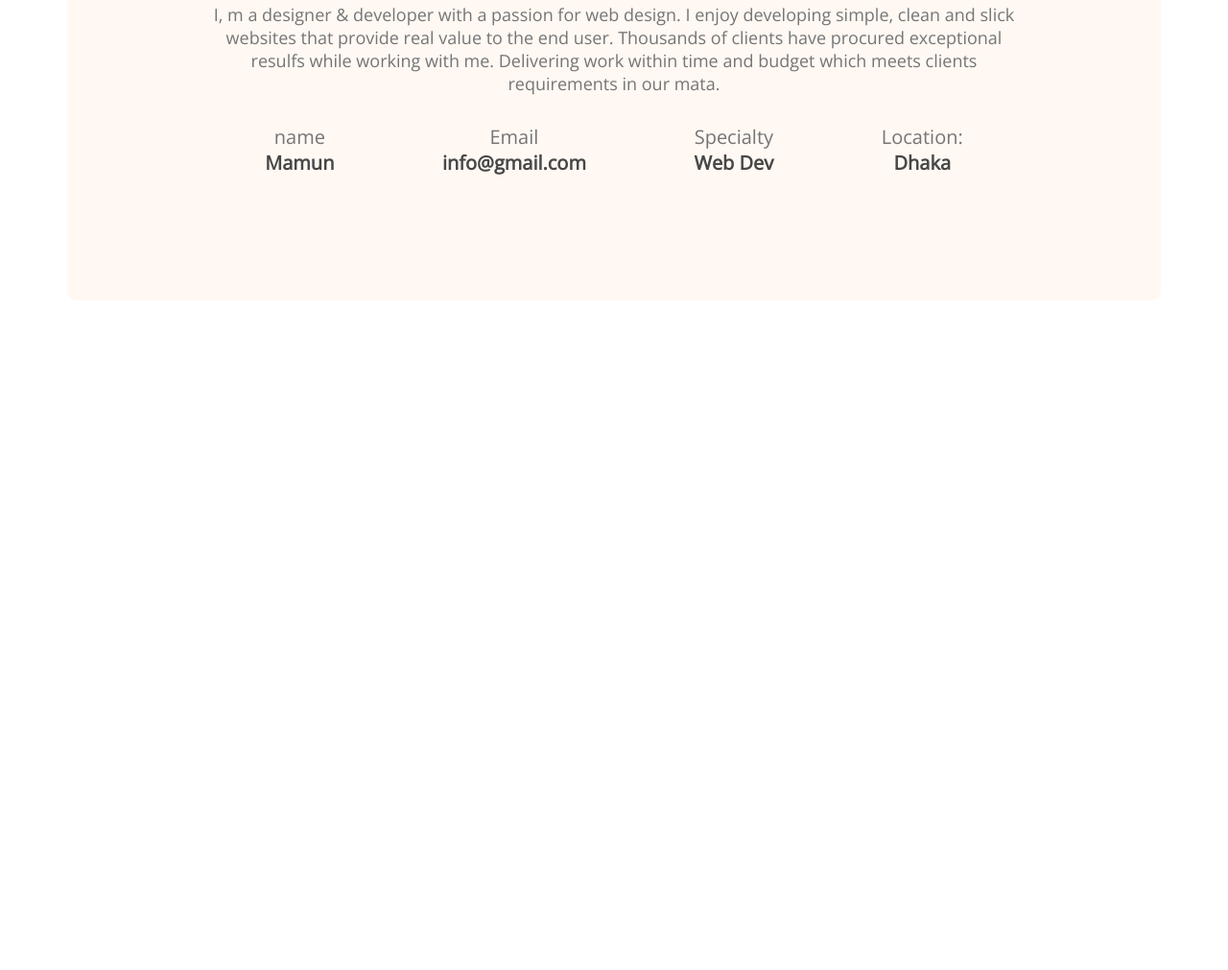
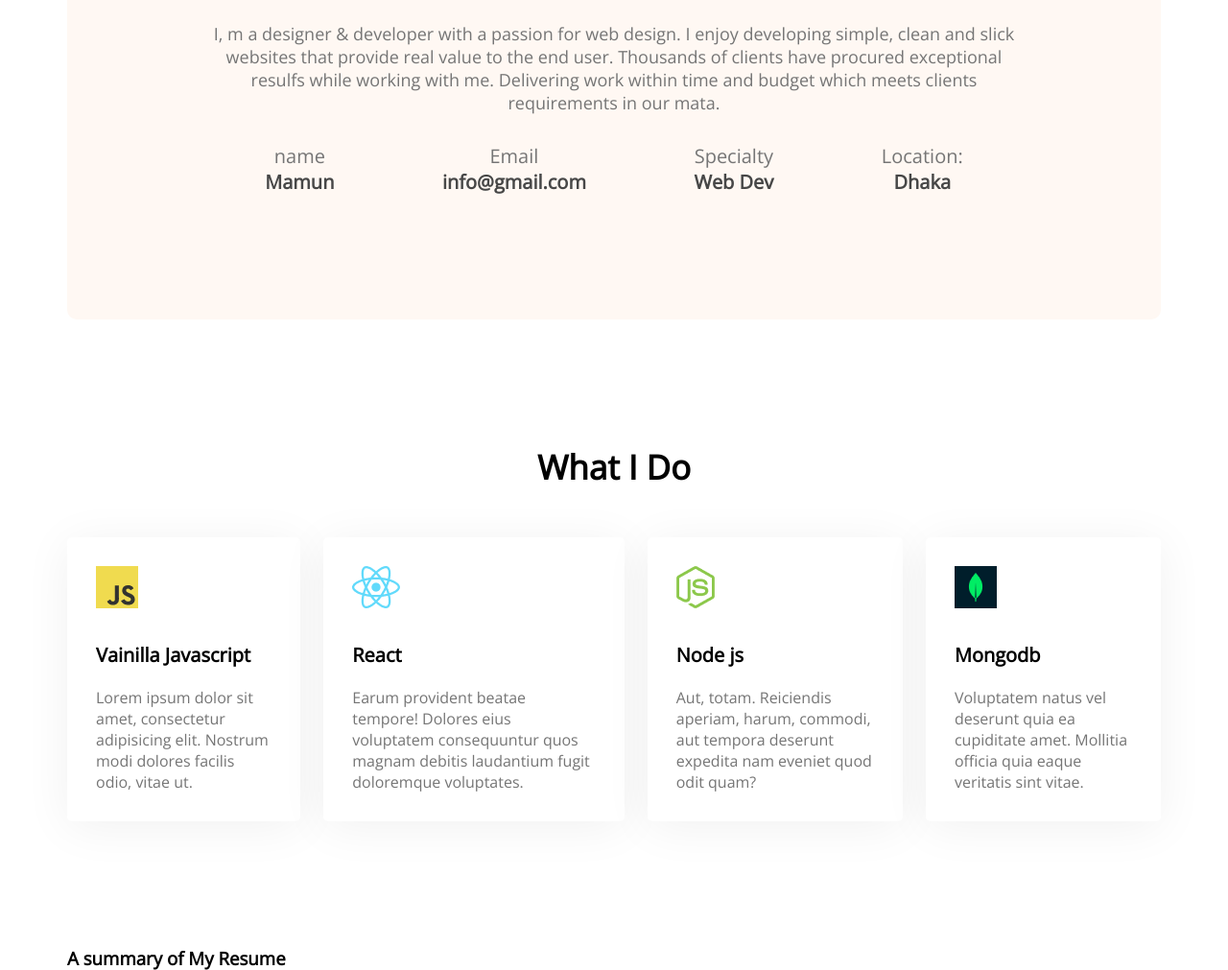
Before and after one commit to MuntasirMamuon/Developer-portfolio, a plain HTML site: page index.html in a window 1280 px wide. Shown: the part 1174-2185 px from the top of the page at 96% size. Before the commit the page ends 1487 px from the top, so only its background shows below. Drawn offline with nearby package versions, Linux system fonts and the light colour scheme.

Commit message:
added skills content

```diff
--- a/index.html
+++ b/index.html
@@ -53,6 +53,40 @@
                 </div>
               </div>
           </section>
+          <!-- what i do section -->
+          <section class="What-i-do">
+            <h3 class="section-title">What I Do</h3>
+            <div class="skills-container">
+              <div class="skill">
+                <img src="images/icons/js.png" alt="">
+                <p class="skill-title">Vainilla Javascript</p>
+                <p class="skill-description">Lorem ipsum dolor sit amet, consectetur adipisicing elit. Nostrum modi dolores facilis odio, vitae ut.</p>
+              </div>
+              <div class="skill">
+                <img src="images/icons/react.png" alt="">
+                <p class="skill-title">React</p>
+                <p class="skill-description">Earum provident beatae tempore! Dolores eius voluptatem consequuntur quos magnam debitis laudantium fugit doloremque voluptates.</p>
+              </div>
+              <div class="skill">
+                <img src="images/icons/nodejs.png" alt="">
+                <p class="skill-title">Node js</p>
+                <p class="skill-description">Aut, totam. Reiciendis aperiam, harum, commodi, aut tempora deserunt expedita nam eveniet quod odit quam?</p>
+              </div>
+              <div class="skill">
+                <img src="images/icons/mongo.png" alt="">
+                <p class="skill-title">Mongodb</p>
+                <p class="skill-description">Voluptatem natus vel deserunt quia ea cupiditate amet. Mollitia officia quia eaque veritatis sint vitae.</p>
+              </div>
+            </div>
+          </section>
+          <!-- resume section -->
+          <section class="resume">
+            <h3 class="section-tittle">A summary of My Resume</h3>
+
+            <div class="resume-content">
+              <div></div>
+            </div>
+          </section>
      </main>
 
      <footer>
--- a/styles/portfolio.css
+++ b/styles/portfolio.css
@@ -65,9 +65,12 @@ main{
   max-width:1140px;
   margin: 0 auto;
 }
+section{
+  margin-top: 130px;
+}
 /* About section styles */
 .about{
-   margin-top: 130px;
+
    background: #FFF8F3;
    border-radius: 10px;
    padding: 130px 150px;
@@ -76,8 +79,8 @@ main{
 
 }
 .section-title{
-
-  margin-bottom:30px ;
+  text-align: center;
+  margin-bottom:50px ;
   font-weight: 700;
   font-size: 35px;
 }
@@ -99,3 +102,25 @@ main{
  font-size: 20px;
  color: #474747;
 }
+/*  What i do styles*/
+
+.skills-container{
+  display: flex;
+  gap: 24px;
+}
+.skill{
+  background: #FFFFFF;
+  box-shadow: 0px 6px 50px rgba(0, 0, 0, 0.06);
+  border-radius: 5px;
+  padding: 30px;
+}
+.skill-title{
+  font-weight: 700;
+  font-size: 20px;
+  margin-top: 30px;
+  margin-bottom: 20px;
+}
+.skill-description{
+  color: #757575;
+}
+/* resume styles */
```
